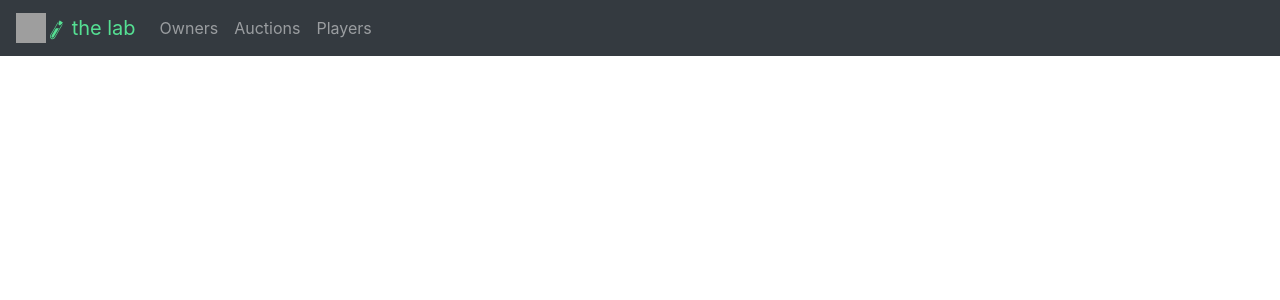
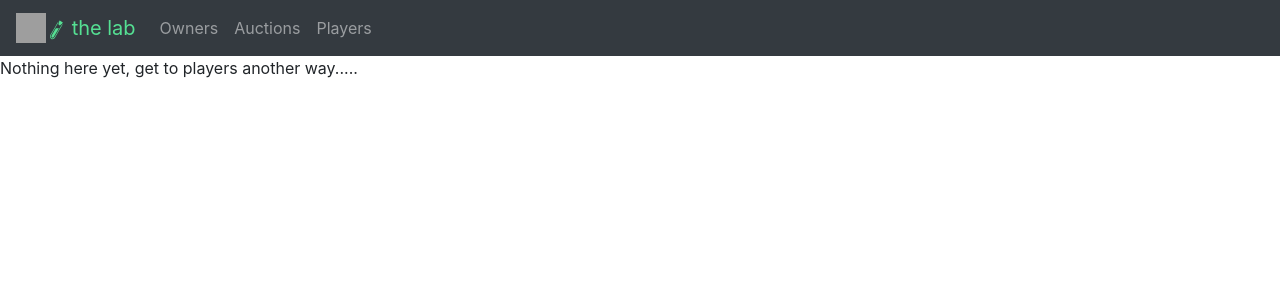
Before and after one commit to Arithmetics/history-react, a React (Create React App) app: page /players in a window 1280 px wide. Shown: the top 300 px of the page. Built offline with nearby package versions, Linux system fonts and the light colour scheme; grey boxes are pictures that could not be loaded.

Commit message:
all players stub

```diff
--- a/src/App.js
+++ b/src/App.js
@@ -6,6 +6,7 @@ import Owner from "./components/Owner";
 import Home from "./components/Home";
 import TeamSummary from "./components/TeamSummary";
 import PlayerSummary from "./components/PlayerSummary";
+import AllPlayers from "./components/AllPlayers";
 import Auctions from "./components/Auctions";
 import NavBar from "./components/NavBar";
 
@@ -20,6 +21,7 @@ function App() {
           <Route exact path="/owners" component={Owners} />
           <Route exact path="/fantasyTeams/:id" component={TeamSummary} />
           <Route exact path="/players/:id" component={PlayerSummary} />
+          <Route exact path="/players" component={AllPlayers} />
           <Route exact path="/auctions/:id" component={Auctions} />
           <Route exact path="/auctions/" component={Auctions} />
         </Switch>
--- /dev/null
+++ b/src/components/AllPlayers.jsx
@@ -0,0 +1,7 @@
+import React from "react";
+
+function AllPlayers() {
+  return <div>Nothing here yet, get to players another way.....</div>;
+}
+
+export default AllPlayers;
```
